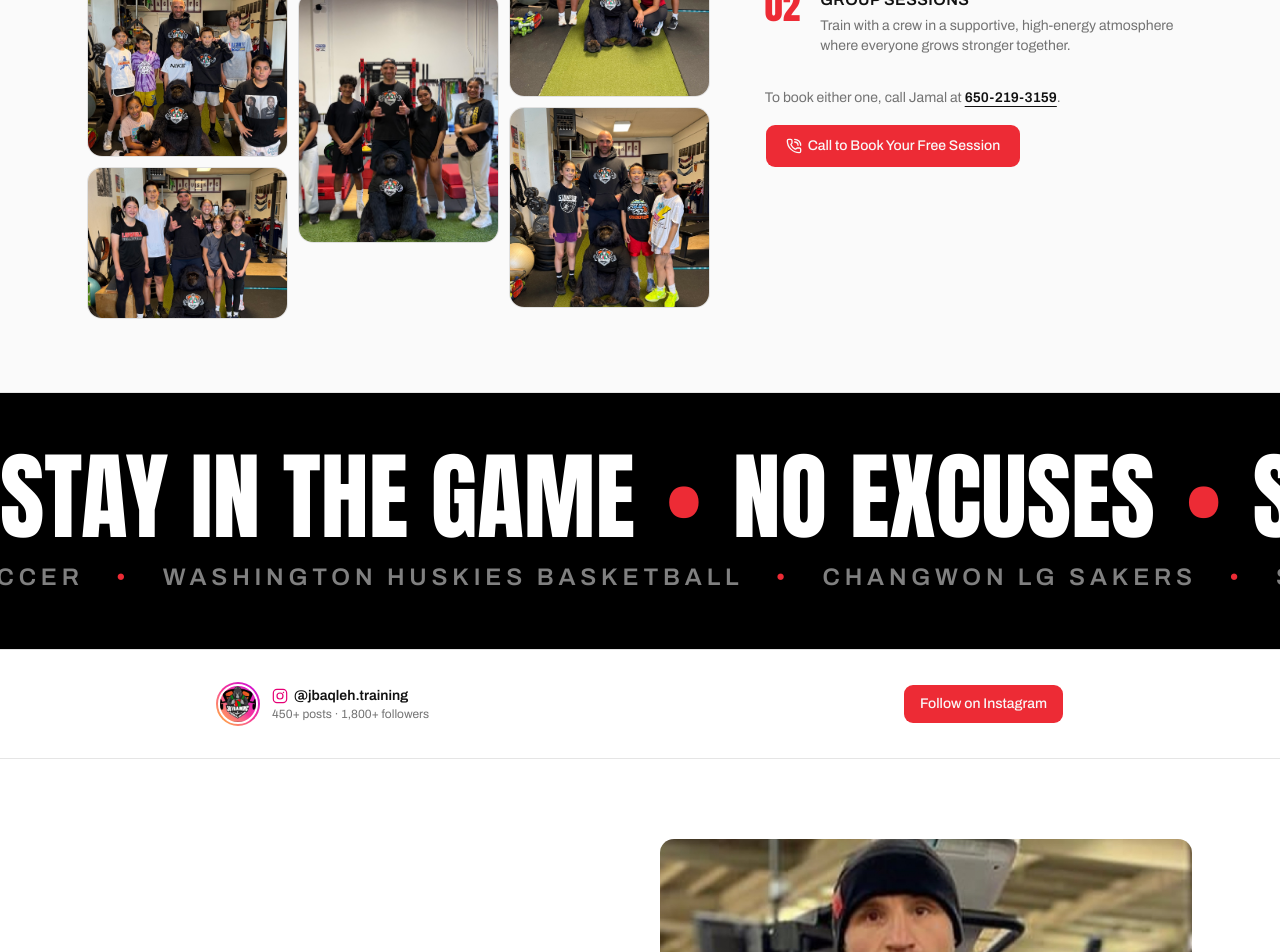
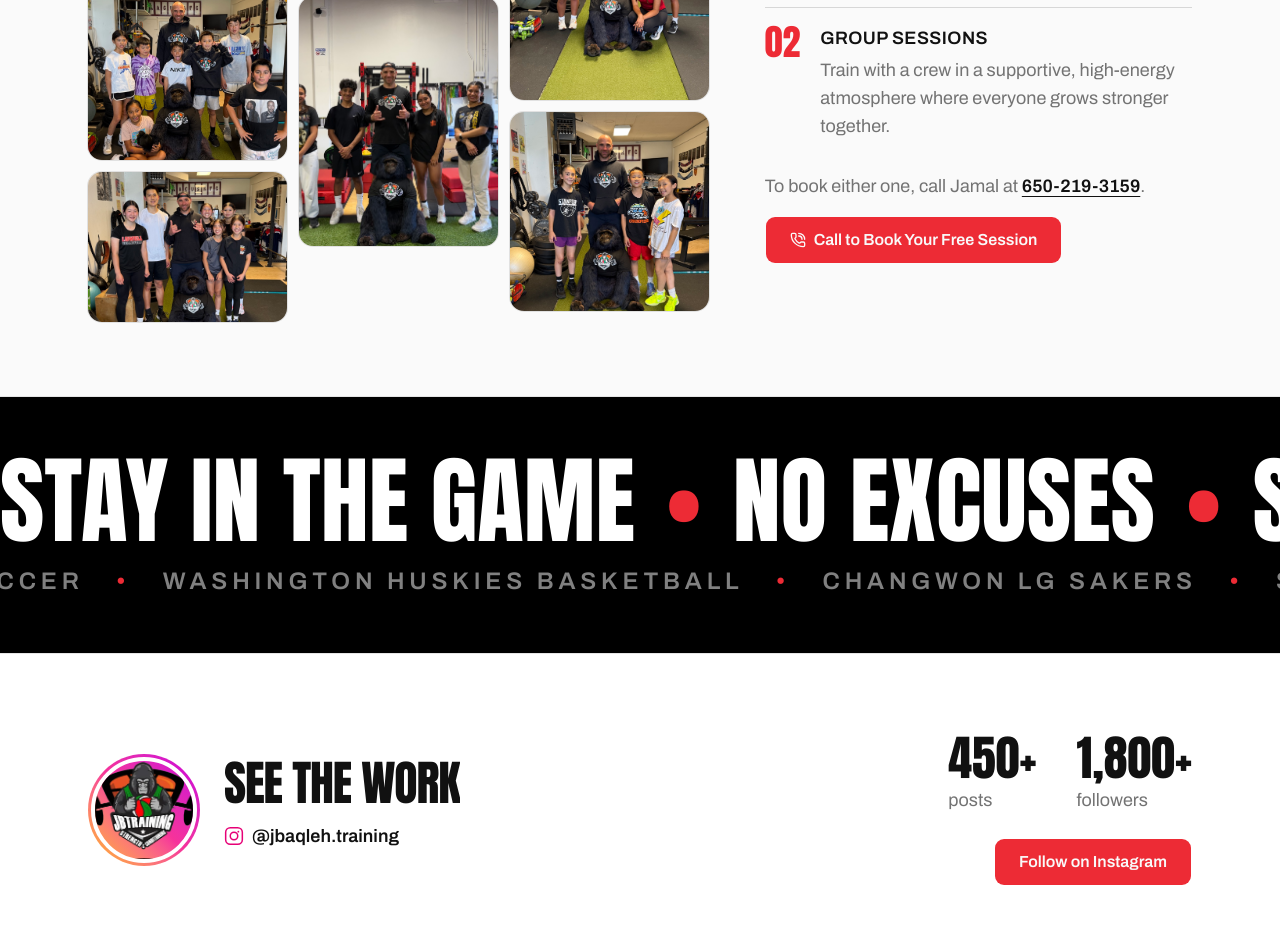
Before and after one commit to arihantchoudhary/jbtraining, a Next.js app in the folder apps/web/: page / in a window 1280 px wide. Shown: the part 1720-2672 px from the top of the page. Built offline with nearby package versions, Linux system fonts and the light colour scheme; no server answers.

Commit message:
style(design): one size scale — full Instagram section, 48px buttons, 18px body, matched headings
Co-Authored-By: Claude Opus 5.5 <noreply@anthropic.com>

```diff
--- a/apps/web/src/components/site/about.tsx
+++ b/apps/web/src/components/site/about.tsx
@@ -9,7 +9,7 @@ export function About() {
           <h2 data-split="scroll" className="font-display text-4xl leading-[0.95] tracking-tight uppercase sm:text-5xl">
             Meet Coach Jamal
           </h2>
-          <p className="mt-6 text-muted-foreground">
+          <p className="mt-6 text-lg text-muted-foreground">
             Get stronger, faster, and more agile with Jamal Baqleh, NCSF
             Certified Personal Trainer. He tailors your workouts to your
             needs, ensuring you get the most out of every session. With
--- a/apps/web/src/components/site/contact-form.tsx
+++ b/apps/web/src/components/site/contact-form.tsx
@@ -60,7 +60,7 @@ export function ContactForm() {
           className="w-full rounded-md border border-input bg-transparent px-3 py-2 text-sm shadow-xs outline-none focus-visible:border-ring focus-visible:ring-3 focus-visible:ring-ring/50"
         />
       </div>
-      <Button type="submit" disabled={status === "sending"}>
+      <Button type="submit" size="lg" disabled={status === "sending"}>
         {status === "sending" ? "Sending…" : "Send Message"}
       </Button>
       {status === "error" && (
--- a/apps/web/src/components/site/faq.tsx
+++ b/apps/web/src/components/site/faq.tsx
@@ -20,8 +20,8 @@ export function Faq() {
         <Accordion className="mt-10">
           {faqs.map(({ q, a }, i) => (
             <AccordionItem key={q} value={`item-${i}`}>
-              <AccordionTrigger>{q}</AccordionTrigger>
-              <AccordionContent>{a}</AccordionContent>
+              <AccordionTrigger className="py-5 text-lg font-semibold">{q}</AccordionTrigger>
+              <AccordionContent className="text-lg text-muted-foreground">{a}</AccordionContent>
             </AccordionItem>
           ))}
         </Accordion>
--- a/apps/web/src/components/site/group-training.tsx
+++ b/apps/web/src/components/site/group-training.tsx
@@ -28,7 +28,7 @@ export function GroupTraining() {
               Train 1-on-1 or together in a group
             </h2>
             <Reveal as="div" className="mt-4">
-            <p className="text-muted-foreground">
+            <p className="text-lg text-muted-foreground">
               At Jamal&rsquo;s, you&rsquo;re not just joining a gym,
               you&rsquo;re becoming part of our fitness family. Train one-on-one
               or with a group &mdash; space is limited either way.
@@ -46,14 +46,14 @@ export function GroupTraining() {
                     {String(i + 1).padStart(2, "0")}
                   </span>
                   <div>
-                    <p className="font-semibold uppercase tracking-wide">{title}</p>
-                    <p className="mt-1 text-sm text-muted-foreground">{body}</p>
+                    <p className="text-lg font-semibold uppercase tracking-wide">{title}</p>
+                    <p className="mt-1 text-lg text-muted-foreground">{body}</p>
                   </div>
                 </Reveal>
               ))}
             </ul>
             <Reveal delay={360} className="mt-8">
-            <p className="text-sm text-muted-foreground">
+            <p className="text-lg text-muted-foreground">
               To book either one, call Jamal at{" "}
               <a href={PHONE_TEL_HREF} className="font-semibold text-foreground underline underline-offset-4">
                 {PHONE_NUMBER}
--- a/apps/web/src/components/site/hero.tsx
+++ b/apps/web/src/components/site/hero.tsx
@@ -27,15 +27,14 @@ export function Hero() {
           <div className="animate-in fade-in slide-in-from-bottom-4 fill-mode-both mt-2 flex flex-col items-center gap-3 delay-300 duration-700">
             <Button
               size="lg"
-              className="h-12 px-6 text-base font-semibold"
               nativeButton={false}
               render={<a href={PHONE_TEL_HREF}>Call to Book Your Free Session</a>}
             />
           </div>
-          <ul className="animate-in fade-in fill-mode-both flex flex-wrap items-center justify-center gap-x-6 gap-y-2 text-sm font-medium text-white/70 delay-400 duration-700">
+          <ul className="animate-in fade-in fill-mode-both flex flex-wrap items-center justify-center gap-x-6 gap-y-2 text-base font-medium text-white/70 delay-400 duration-700">
             {["First session free", "No commitment", "NCSF Certified Trainer"].map((item) => (
               <li key={item} className="flex items-center gap-1.5">
-                <Check className="size-4 text-[#14b84b]" strokeWidth={3} />
+                <Check className="size-5 text-[#14b84b]" strokeWidth={3} />
                 {item}
               </li>
             ))}
--- a/apps/web/src/components/site/how-it-works.tsx
+++ b/apps/web/src/components/site/how-it-works.tsx
@@ -15,10 +15,10 @@ export function HowItWorks() {
         <ol className="mt-12 grid gap-8 sm:grid-cols-3">
           {howItWorks.map((step, i) => (
             <Reveal as="li" key={step} delay={i * 80} className="flex flex-col items-center gap-3">
-              <span className="flex h-10 w-10 shrink-0 items-center justify-center rounded-full border-2 border-background text-sm font-semibold transition-transform duration-300 ease-[var(--ease-out-expressive)] hover:scale-110">
+              <span className="flex h-12 w-12 shrink-0 items-center justify-center rounded-full border-2 border-background font-display text-xl transition-transform duration-300 ease-[var(--ease-out-expressive)] hover:scale-110">
                 {i + 1}
               </span>
-              <p className="text-sm text-background/80">
+              <p className="text-lg text-background/80">
                 {step}
                 {i === 0 && (
                   <>
--- a/apps/web/src/components/site/instagram.tsx
+++ b/apps/web/src/components/site/instagram.tsx
@@ -27,31 +27,52 @@ function InstagramGlyph({ className }: { className?: string }) {
 
 export function InstagramFollow() {
   return (
-    <section className="border-y py-8">
-      <Reveal className="mx-auto flex max-w-4xl flex-col items-center justify-center gap-4 px-6 text-center sm:flex-row sm:justify-between sm:text-left">
-        <div className="flex items-center gap-3">
-          <div className="relative flex size-11 shrink-0 items-center justify-center rounded-full bg-gradient-to-tr from-amber-400 via-pink-500 to-fuchsia-600 p-[2px]">
+    <section className="border-y">
+      <div className="mx-auto grid max-w-6xl items-center gap-10 px-6 py-20 lg:grid-cols-12">
+        <Reveal className="flex items-center gap-6 lg:col-span-7">
+          <div className="relative flex size-24 shrink-0 items-center justify-center rounded-full bg-gradient-to-tr from-amber-400 via-pink-500 to-fuchsia-600 p-[3px] sm:size-28">
             <Image
               src="/images/logo.webp"
               alt="JB Training on Instagram"
-              width={44}
-              height={44}
-              className="size-full rounded-full border-2 border-background object-cover"
+              width={112}
+              height={112}
+              className="size-full rounded-full border-4 border-background object-cover"
             />
           </div>
           <div>
-            <p className="flex items-center gap-1.5 text-sm font-semibold">
-              <InstagramGlyph className="size-4 text-pink-600" />
+            <h2 data-split="scroll" className="font-display text-4xl leading-[0.95] tracking-tight uppercase sm:text-5xl">
+              See the work
+            </h2>
+            <a
+              href={INSTAGRAM_URL}
+              target="_blank"
+              rel="noopener noreferrer"
+              className="mt-2 inline-flex min-h-11 items-center gap-2 text-lg font-semibold hover:underline"
+            >
+              <InstagramGlyph className="size-5 text-pink-600" />
               {INSTAGRAM_HANDLE}
-            </p>
-            <p className="text-xs text-muted-foreground">
-              <CountUp target={INSTAGRAM_POSTS_COUNT} suffix="+" /> posts
-              &middot; <CountUp target={INSTAGRAM_FOLLOWERS_COUNT} suffix="+" />{" "}
-              followers
-            </p>
+            </a>
           </div>
+        </Reveal>
+        <Reveal delay={120} className="flex flex-wrap items-center gap-x-10 gap-y-6 lg:col-span-5 lg:justify-end">
+          <dl className="flex gap-10">
+            <div>
+              <dt className="sr-only">Posts</dt>
+              <dd className="font-display text-5xl leading-none">
+                <CountUp target={INSTAGRAM_POSTS_COUNT} suffix="+" />
+              </dd>
+              <dd className="mt-1 text-lg text-muted-foreground" aria-hidden="true">posts</dd>
             </div>
+            <div>
+              <dt className="sr-only">Followers</dt>
+              <dd className="font-display text-5xl leading-none">
+                <CountUp target={INSTAGRAM_FOLLOWERS_COUNT} suffix="+" />
+              </dd>
+              <dd className="mt-1 text-lg text-muted-foreground" aria-hidden="true">followers</dd>
+            </div>
+          </dl>
           <Button
+            size="lg"
             nativeButton={false}
             render={
               <a href={INSTAGRAM_URL} target="_blank" rel="noopener noreferrer">
@@ -60,6 +81,7 @@ export function InstagramFollow() {
             }
           />
         </Reveal>
+      </div>
     </section>
   );
 }
--- a/apps/web/src/components/site/testimonials.tsx
+++ b/apps/web/src/components/site/testimonials.tsx
@@ -28,12 +28,12 @@ export function Testimonials() {
                       &ldquo;
                     </span>
                   </div>
-                  <blockquote className="mt-6 flex-1 text-base leading-relaxed text-foreground/80 sm:text-lg">
+                  <blockquote className="mt-6 flex-1 text-lg leading-relaxed text-foreground/80">
                     {t.quote}
                   </blockquote>
                   <figcaption className="mt-6 border-t border-foreground/10 pt-4">
-                    <p className="font-semibold tracking-wide uppercase">{t.name}</p>
-                    <p className="text-sm text-muted-foreground">{t.affiliation}</p>
+                    <p className="text-lg font-semibold tracking-wide uppercase">{t.name}</p>
+                    <p className="text-base text-muted-foreground">{t.affiliation}</p>
                   </figcaption>
                 </figure>
               </Reveal>
--- a/apps/web/src/components/ui/button.tsx
+++ b/apps/web/src/components/ui/button.tsx
@@ -23,7 +23,7 @@ const buttonVariants = cva(
           "h-10 gap-1.5 px-4 has-data-[icon=inline-end]:pr-3 has-data-[icon=inline-start]:pl-3",
         xs: "h-6 gap-1 rounded-[min(var(--radius-md),10px)] px-2 text-xs in-data-[slot=button-group]:rounded-lg has-data-[icon=inline-end]:pr-1.5 has-data-[icon=inline-start]:pl-1.5 [&_svg:not([class*='size-'])]:size-3",
         sm: "h-9 gap-1 rounded-[min(var(--radius-md),12px)] px-3 text-[0.8rem] in-data-[slot=button-group]:rounded-lg has-data-[icon=inline-end]:pr-1.5 has-data-[icon=inline-start]:pl-1.5 [&_svg:not([class*='size-'])]:size-3.5",
-        lg: "h-11 gap-1.5 px-5 has-data-[icon=inline-end]:pr-4 has-data-[icon=inline-start]:pl-4",
+        lg: "h-12 gap-2 px-6 text-base font-semibold has-data-[icon=inline-end]:pr-5 has-data-[icon=inline-start]:pl-5",
         icon: "size-8",
         "icon-xs":
           "size-6 rounded-[min(var(--radius-md),10px)] in-data-[slot=button-group]:rounded-lg [&_svg:not([class*='size-'])]:size-3",
```
Also changed, not shown: apps/web/src/components/site/location.tsx (+6 -4 lines), apps/web/src/components/site/newsletter.tsx (+4 -4 lines). Lines whose indentation alone changed are shown as unchanged.
